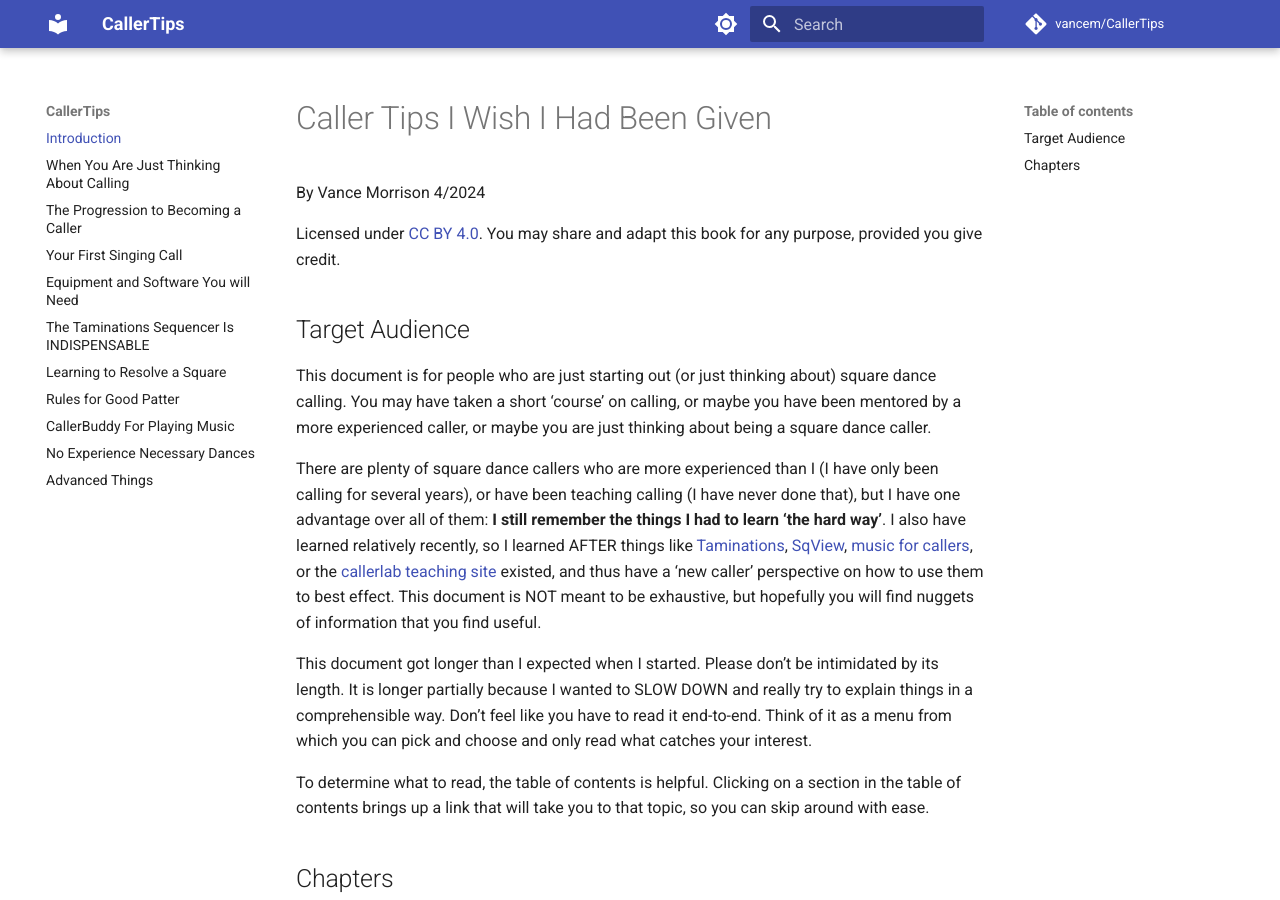
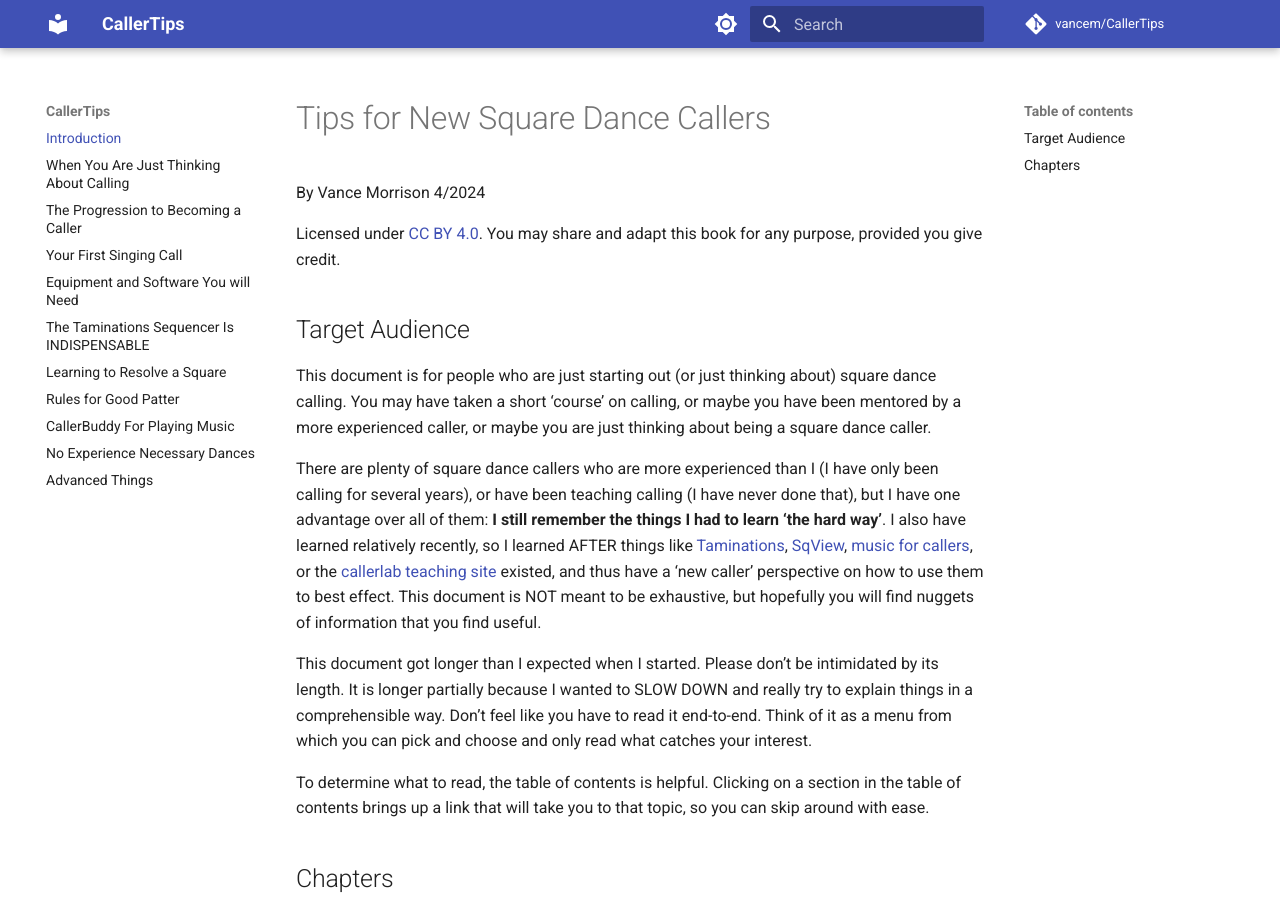
Before and after one commit to vancem/CallerTips, an MkDocs documentation site: the page built from docs/index.md, in a window 1280 px wide and 900 px high. Built offline with MkDocs 1.6.1 and Material for MkDocs 9.7.7, drawn with Linux system fonts in a browser that asks for light colours; comment, search, counter and statistics services are not loaded.

Commit message:
Changed Title to Tips for New Square Dance Callers

```diff
--- a/docs/index.md
+++ b/docs/index.md
@@ -1,9 +1,9 @@
 ---
-title: "Caller Tips I Wish I Had Been Given"
+title: "Tips for New Square Dance Callers"
 description: "CallerTips: free, practical advice for new and aspiring square dance callers - your first singing call, resolving the square, stations, the Taminations sequencer, equipment, progressive squares and more."
 ---
 
-# Caller Tips I Wish I Had Been Given
+# Tips for New Square Dance Callers
 
 By Vance Morrison    4/2024
 
```
Also changed, not shown: README.md (+1 -1 lines), 1 other file.
